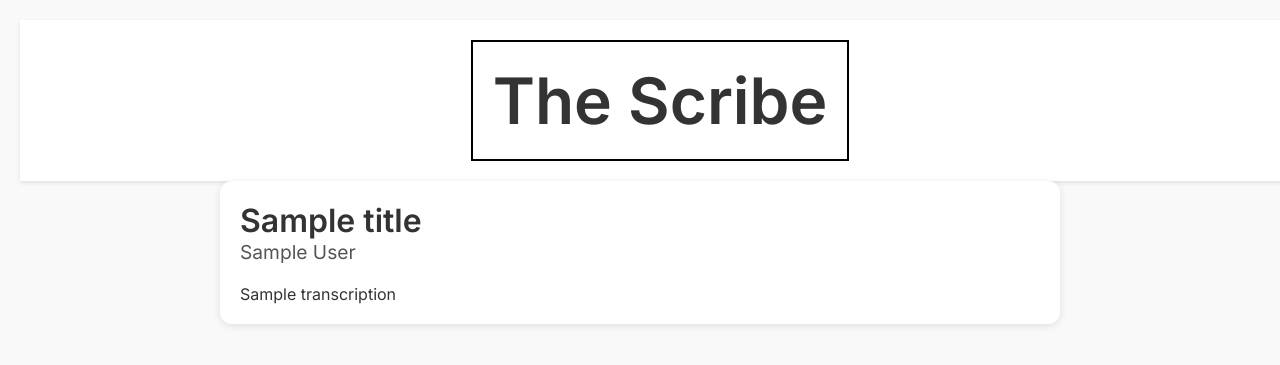
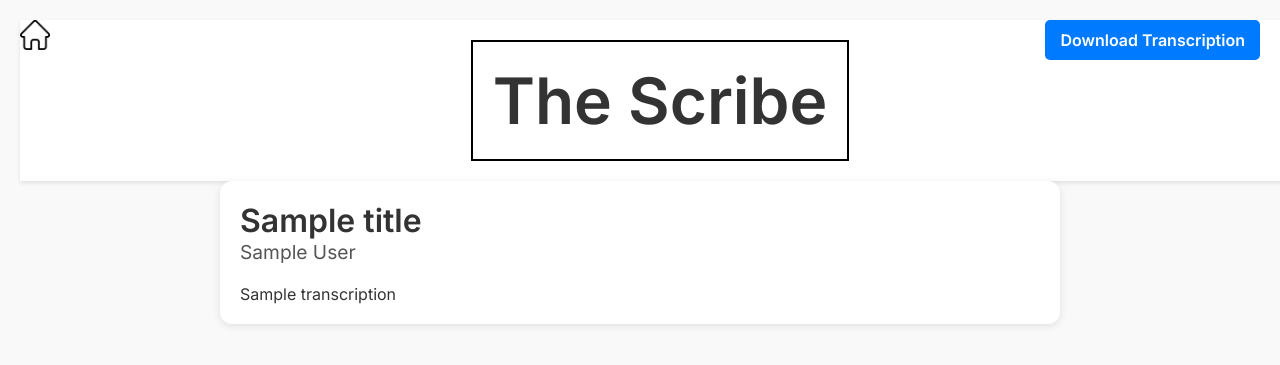
Before and after one commit to mgfabia/scribe_, a Flask app: template templates/transcription.html in a window 1280 px wide. Shown: the top 365 px of the page. Run offline with Flask 3, Linux system fonts and the light colour scheme; the template is opened without the code that fills it: most values are stand-ins (such as "Sample title", 1, 10 or a date in 2020).

Commit message:
added home-icon (in static folder) in transcription.html. this takes you back to index.html after reading full transcription. also added download transcript button that allows you to download transcription in .txt

```diff
--- a/templates/index.html
+++ b/templates/index.html
@@ -128,10 +128,6 @@
 <body>
     <header>
         <h1>The Scribe</h1>
-        <label class="switch">
-            <input type="checkbox" id="dark-mode-toggle">
-            <span class="slider"></span>
-        </label>
     </header>
     <div class="container">
         <div class="tab-menu">
--- a/templates/transcription.html
+++ b/templates/transcription.html
@@ -12,6 +12,7 @@
             padding: 20px;
             background-color: #f9f9f9;
             color: #333;
+            position: relative;
         }
 
         header {
@@ -23,6 +24,32 @@
             justify-content: center;
             align-items: center;
             box-shadow: 0 2px 4px rgba(0, 0, 0, 0.1);
+        }
+
+        .home-icon {
+            position: absolute;
+            top: 20px;
+            left: 20px;
+            width: 30px;
+            height: 30px;
+            cursor: pointer;
+        }
+
+        .download-button {
+            position: absolute;
+            top: 20px;
+            right: 20px;
+            padding: 10px 15px;
+            background-color: #007bff;
+            color: white;
+            text-align: center;
+            border-radius: 5px;
+            text-decoration: none;
+            font-weight: 600;
+        }
+
+        .download-button:hover {
+            background-color: #0056b3;
         }
 
         h1 {
@@ -73,12 +100,29 @@
 </head>
 <body>
     <header>
+        <img src="/static/home-icon.png" class="home-icon" alt="Home" onclick="window.location.href='/'">
         <h1>The Scribe</h1>
+        <a id="download-button" class="download-button" href="#">Download Transcription</a>
     </header>
     <div class="container">
         <div class="video-title">{{ title }}</div>
         <div class="video-author">{{ author }}</div>
-        <div class="transcription">{{ transcription }}</div>
+        <div class="transcription" id="transcription-text">{{ transcription }}</div>
     </div>
+
+    <script>
+        document.getElementById('download-button').addEventListener('click', function () {
+            const text = document.getElementById('transcription-text').textContent;
+            const blob = new Blob([text], { type: 'text/plain' });
+            const url = URL.createObjectURL(blob);
+            const a = document.createElement('a');
+            a.href = url;
+            a.download = 'transcription.txt';
+            document.body.appendChild(a);
+            a.click();
+            document.body.removeChild(a);
+            URL.revokeObjectURL(url);
+        });
+    </script>
 </body>
 </html>
```
Also changed, not shown: static/home-icon.png (added).
